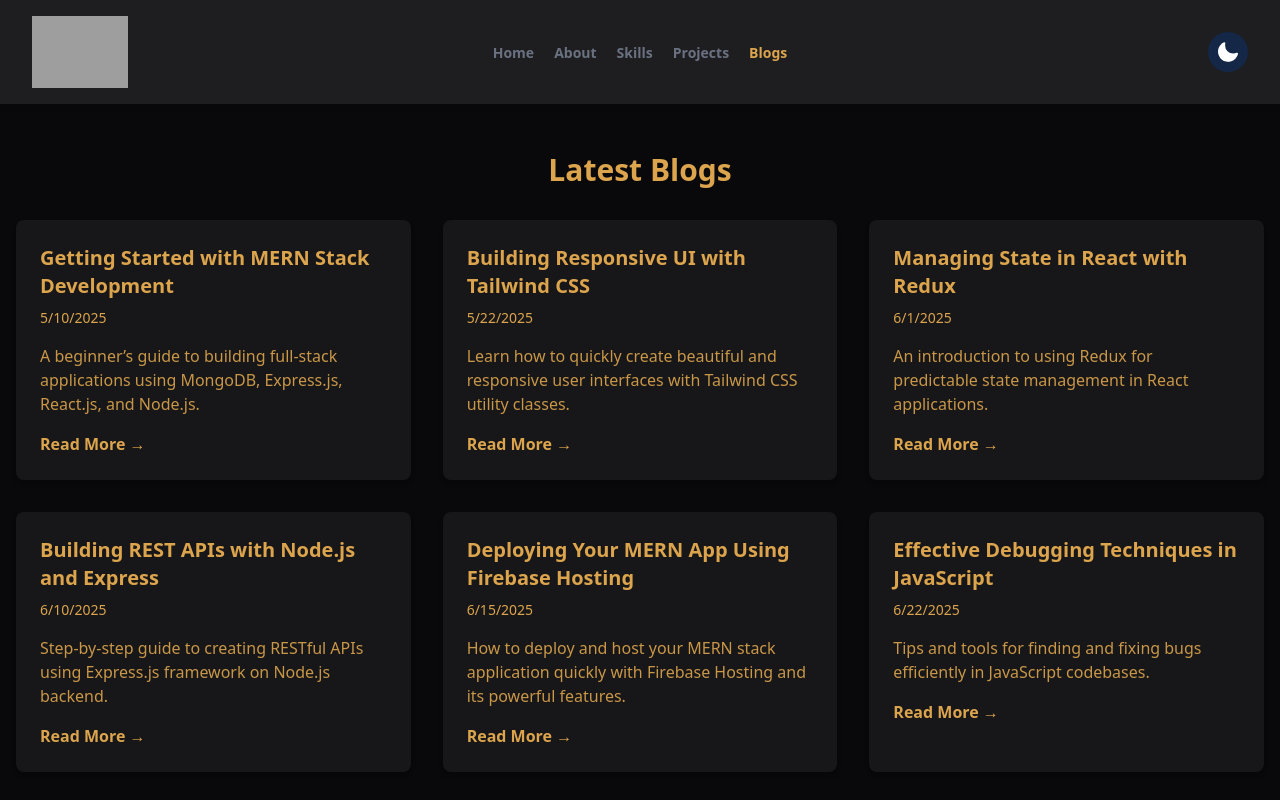
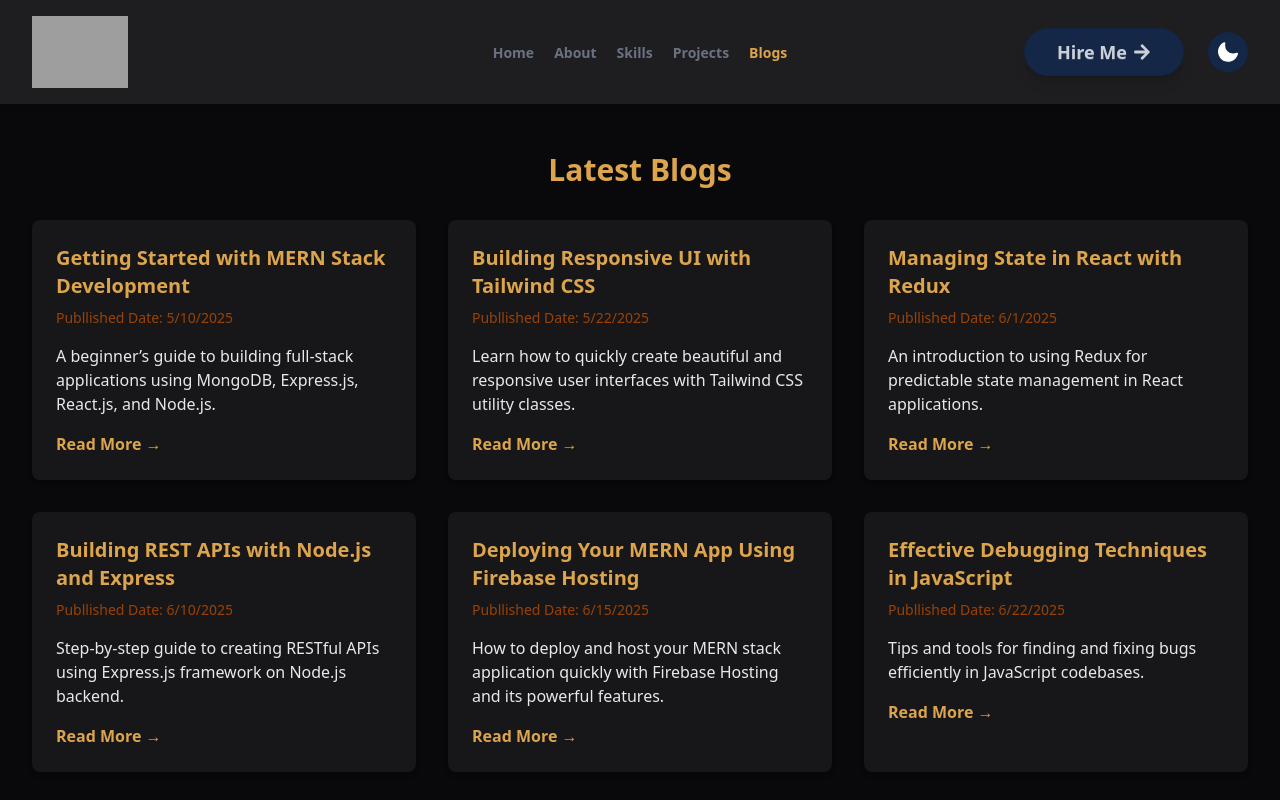
Before and after one commit to faysalahmed915/Portfolio-Faysal-Ahmed, a React (Vite) app: page /blogs in a window 1280 px wide. Shown: the top 800 px of the page. Built offline with nearby package versions, Linux system fonts and the light colour scheme; grey boxes are pictures that could not be loaded.

Commit message:
Hire me button added on navbar

```diff
--- a/src/Pages/Blogs/Blogs.jsx
+++ b/src/Pages/Blogs/Blogs.jsx
@@ -88,17 +88,17 @@ const blogsData = [
 
 const Blogs = () => {
     return (
-        <section className="max-w-7xl mx-auto px-4 py-12" id="blogs">
+        <section className="max-w-7xl mx-auto px-2 md:px-4 lg:px-8 py-12" id="blogs">
             <h2 className="text-3xl font-bold mb-8 text-center">Latest Blogs</h2>
             <div className="grid gap-8 md:grid-cols-2 lg:grid-cols-3">
-                {blogsData.map(({ id, title, date, excerpt, url }) => (
+                {blogsData.map(({ id, title, date, excerpt }) => (
                     <article
                         key={id}
                         className="bg-base-200 p-6 rounded-lg shadow-md hover:shadow-lg transition-shadow duration-300"
                     >
                         <h3 className="text-xl font-semibold mb-2">{title}</h3>
-                        <time className="block mb-4 text-sm text-muted">{new Date(date).toLocaleDateString()}</time>
-                        <p className="mb-4 text-base-content opacity-90">{excerpt}</p>
+                        <time className="block mb-4 text-sm text-amber-700 opacity-80 text-muted">Publlished Date: {new Date(date).toLocaleDateString()}</time>
+                        <p className="mb-4 text-primary opacity-90">{excerpt}</p>
                         {/* <a
                             href={url}
                             target="_blank"
@@ -108,7 +108,7 @@ const Blogs = () => {
                             Read More →
                         </a> */}
                         <Link to={'/blogs'}
-                        className="text-base-content font-semibold hover:underline">
+                        className="font-semibold hover:underline">
                         Read More →
                         </Link>
                     </article>
--- a/src/components/Navbar/Navbar.jsx
+++ b/src/components/Navbar/Navbar.jsx
@@ -1,6 +1,10 @@
 import { Link, NavLink } from 'react-router';
 import ThemeToggle from '../Theme/ThemeToggle';
 import Logo from '../Shared/logo';
+import { HiArrowNarrowRight } from 'react-icons/hi';
+import { FiArrowRightCircle } from 'react-icons/fi';
+import { FaArrowRight } from 'react-icons/fa';
+import { RiArrowRightSLine } from 'react-icons/ri';
 
 const Navbar = () => {
 
@@ -19,7 +23,7 @@ const Navbar = () => {
 
             <NavLink to="/blogs" className={({ isActive }) => isActive ? "text-base-content font-bold" : "font-bold"}>Blogs</NavLink>
         </>
-);
+    );
 
 
     return (
@@ -52,6 +56,17 @@ const Navbar = () => {
                 </div>
 
                 <div className="navbar-end gap-3">
+                    <Link to='/' className="btn btn-secondary btn-lg rounded-full px-8 font-semibold text-secondary-content
+                 hover:btn-primary transition-colors duration-300 shadow-lg
+                 transform hover:-translate-y-1 hover:text-primary-content">
+                        Hire Me
+                        {/* <HiArrowNarrowRight className="text-xl transition-transform duration-300 group-hover:translate-x-1" /> */}
+                        {/* <FiArrowRightCircle className="text-2xl transition-transform duration-300 hover:rotate-12" /> */}
+                        <FaArrowRight className="text-lg transition-transform duration-300 hover:translate-x-1.5 hover:scale-110" />
+                    </Link>
+                    {/* <RiArrowRightSLine className="text-2xl transition-all duration-300 hover:translate-x-2" /> */}
+
+
                     <ThemeToggle />
                 </div>
             </div>
```
